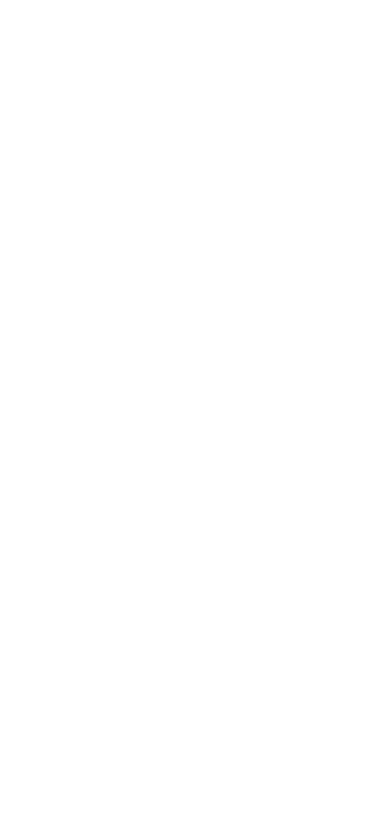
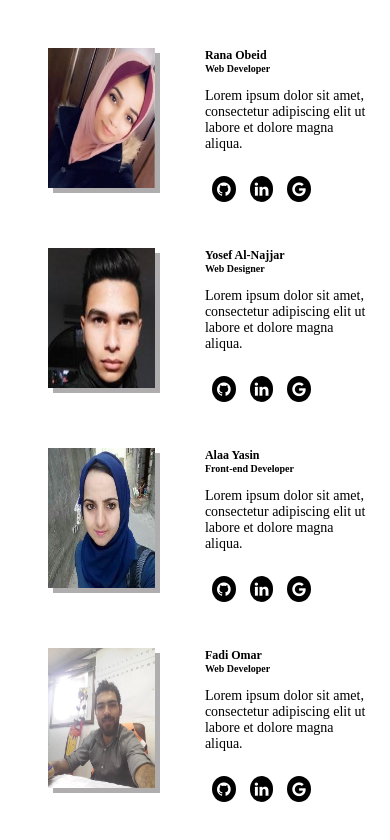
Before and after one commit to GSG-G7/code-wizards, a plain HTML site: page index.html in a window 390 px wide. Drawn offline with Linux system fonts and the light colour scheme.

Commit message:
team section Relates #2

```diff
--- a/index.html
+++ b/index.html
@@ -23,6 +23,74 @@
 
         </section>
         <section class="team">
+            <div class="team__members">
+                <div class="team_member">
+                            <img class="team__img" alt="member img" src="imges/rana.jpeg">
+                            <div class="team__info">
+                                    <h3 class="team__membername">Rana Obeid</h3>
+                                    <h5 class="team_membertitel">Web Developer</h5>
+                                    <p class="team-memberSummry">Lorem ipsum dolor sit amet, consectetur adipiscing elit ut labore et dolore magna aliqua. </p>
+                                    <ul class="team__memberSM">
+                                            <li class="team__fa"><a href="#"  aria-hidden="true" class="fa fa-github"></a></li>
+                                            <li class="team__fa"><a href="#"  aria-hidden="true" class="fa fa-linkedin"></a></li>
+                                            <li class="team__fa"><a href="#" aria-hidden="true" class="fa fa-google"></a></li>
+
+                                    </ul>
+
+                            </div>
+                </div>
+                <div class="team_member">
+                        <img class="team__img" alt="member img" src="imges/yosef.jpeg">
+                        <div class="team__info">
+                                <h3 class="team__membername">Yosef Al-Najjar</h3>
+                                <h5 class="team_membertitel">Web Designer</h5>
+                                <p class="team-memberSummry">Lorem ipsum dolor sit amet, consectetur adipiscing elit ut labore et dolore magna aliqua. </p>
+                                <ul class="team__memberSM">
+                                        <li class="team__fa"><a href="https://github.com/yosefalnajjarofficial" target="__blank"  aria-hidden="true" class="fa fa-github"></a></li>
+                                        <li class="team__fa"><a href="#"  aria-hidden="true" class="fa fa-linkedin"></a></li>
+                                        <li class="team__fa"><a href="#" aria-hidden="true" class="fa fa-google"></a></li>
+                                </ul>
+
+                        </div>
+                </div>
+
+            </div>
+                <div class="team__members">
+
+                     <div class="team_member">
+                            <img class="team__img" alt="member img" src="imges/alaa.jpeg">
+                            <div class="team__info">
+                                    <h3 class="team__membername">Alaa Yasin</h3>
+                                    <h5 class="team_membertitel">Front-end Developer</h5>
+                                    <p class="team-memberSummry"> Lorem ipsum dolor sit amet, consectetur adipiscing elit ut labore et dolore magna aliqua. </p>
+                                    <ul class="team__memberSM">
+                                            <li class="team__fa"><a href="https://github.com/alaa-yasin"  aria-hidden="true" target="__blank" class="fa fa-github"></a><li>
+                                            <li class="team__fa"><a href="https://www.linkedin.com/in/alaa-yasin/" target="__blank"  aria-hidden="true" class="fa fa-linkedin"></a></li>
+                                            <li class="team__fa"><a href="#" aria-hidden="true" class="fa fa-google"></a></li>
+                                    </ul>
+
+                            </div>
+                     </div>
+
+                     <div class="team_member">
+                        <img class="team__img" alt="member img" src="imges/omar.jpg">
+                        <div class="team__info">
+                                <h3 class="team__membername">Fadi Omar</h3>
+                                <h5 class="team_membertitel">Web Developer</h5>
+                                <p class="team-memberSummry">Lorem ipsum dolor sit amet, consectetur adipiscing elit ut labore et dolore magna aliqua. </p>
+                                <ul class="team__memberSM">
+                                    <li class="team__fa"><a href="https://github.com/fadeomar"  aria-hidden="true"  target="__blank" class="fa fa-github"></a></li>
+                                    <li class="team__fa"><a href="#"  aria-hidden="true" class="fa fa-linkedin"></a></li>
+                                    <li class="team__fa"><a href="#" aria-hidden="true" class="fa fa-google"></a></li>
+                                </ul>
+
+                        </div>
+                    </div>
+                     </div>
+
+
+
+
 
         </section>
         <section class="contact">
--- a/style/style.css
+++ b/style/style.css
@@ -0,0 +1,135 @@
+
+.team{
+    max-width: 100%;
+    height: 100vh;
+    margin-left: 30px;
+    margin-top: 20px;
+    display: flex;
+    flex-direction: column;
+    justify-content: space-around;
+
+
+}
+.team__members{
+    display: flex;
+    justify-content: space-around;
+
+}
+.team__member{
+
+  display:flex;
+  flex: 1;
+
+
+}
+.team__img{
+    float: left;
+    margin-right: 50px;
+    width: 200px;
+    box-shadow: 5px 5px rgb(175, 173, 173);
+
+}
+.team__info{
+  display: flex;
+  width: 50%;
+  margin-top: 2px;
+  flex-direction: column;
+  justify-content: space-around;
+  margin-left: 30px;
+  margin-right: 20px;
+
+}
+.team_membertitel{
+  margin-top: 0;
+}
+.team-memberSummry{
+  font-size: 14px;
+  font-family:Haettenschweiler;
+}
+.team__memberSM{
+    list-style-type: none;
+    margin: 0;
+    padding: 0;
+
+}
+.team__fa{
+    float: left;
+    padding: 5px;
+}
+
+.fa {
+    padding: 10px;
+    font-size: 10px;
+    background: black;
+    text-align: center;
+    text-decoration: none;
+    margin: 5px 2px;
+    border-radius: 50%;
+  }
+
+  .fa:hover {
+      opacity: 1;
+  }
+
+  .fa-github{
+
+    color: white;
+  }
+  .fa-google {
+
+    color: white;
+  }
+
+  .fa-linkedin {
+
+    color: white;
+  }
+
+  @media (max-width:700px){
+    .team{
+      padding: 10px 10px;
+      display: flex;
+      justify-content: flex-start;
+      flex-direction: column;
+    }
+    .team__members{
+      display: flex;
+      width: 100%;
+      height: 400px;
+      justify-content: space-around;
+      flex-direction: column;
+    }
+    .team__member{
+      margin-top: 0;
+    }
+    .team__img{
+      text-align: center;
+      height: 140px;
+      width: 33%;
+    }
+    .team__info{
+      margin: 0;
+      width: 50%;
+      float: left;
+    }
+    .team__membername{
+      font-size: 12px;
+      margin: 0;
+
+    }
+    .team_membertitel{
+      font-size: 10px;
+      margin: 0;
+    }
+    .fa {
+      padding: 5px;
+      font-size: 2px;
+      text-align: center;
+      text-decoration: none;
+      margin: 5px 2px;
+      border-radius: 50%;
+    }
+    .team__memberSM{
+      margin: 0;
+    }
+  }
```
Also changed, not shown: imges/alaa.jpeg (added), imges/omar.jpg (added), imges/rana.jpeg (added), imges/yosef.jpeg (added).
